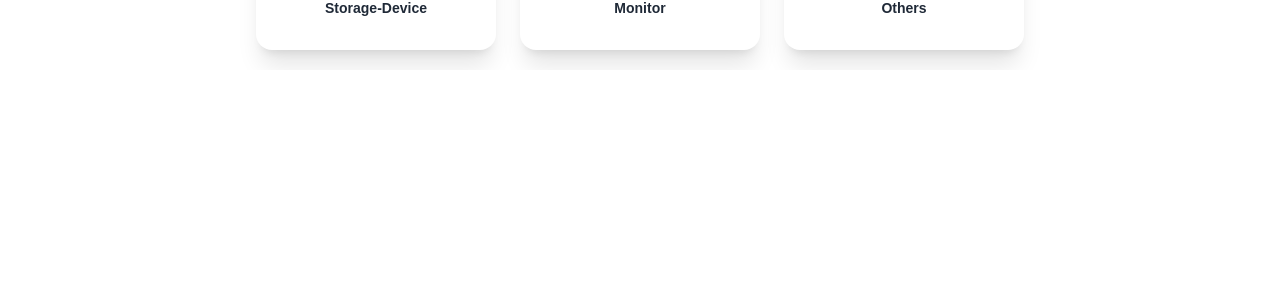
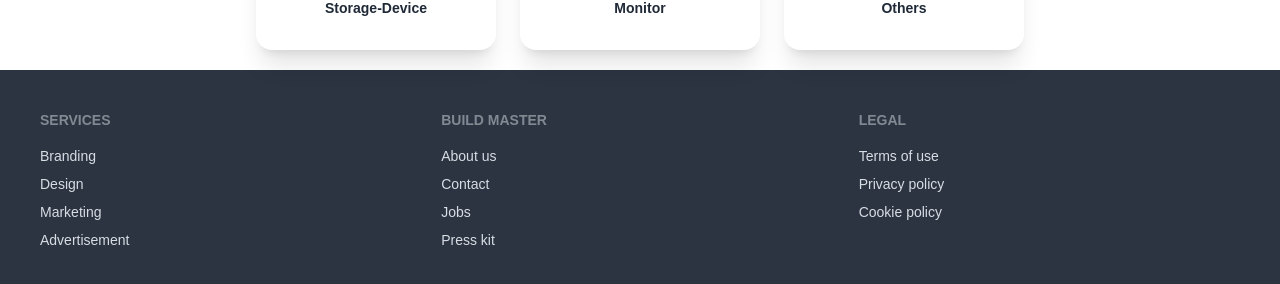
Before and after one commit to Marufhossain112/build-master, a Next.js app: page / in a window 1280 px wide. Shown: the part 1101-1385 px from the top of the page. Before the commit the page ends 1171 px from the top, so only its background shows below. Built offline with nearby package versions, Linux system fonts and the light colour scheme; data requests are answered from the project's data file.

Commit message:
[Done] footer added

```diff
--- a/src/Layouts/RootLayout.js
+++ b/src/Layouts/RootLayout.js
@@ -1,3 +1,4 @@
+import Footer from '@/components/Footer';
 import Navbar from '@/components/Navbar';
 import React from 'react';
 
@@ -6,6 +7,7 @@
         <>
             <Navbar></Navbar>
             {children}
+            <Footer></Footer>
         </>
     );
 }
--- /dev/null
+++ b/src/components/Footer.js
@@ -0,0 +1,28 @@
+import React from 'react';
+
+export default function Footer() {
+    return (
+        <footer className="footer p-10 bg-neutral text-neutral-content">
+            <div>
+                <span className="footer-title">Services</span>
+                <a className="link link-hover">Branding</a>
+                <a className="link link-hover">Design</a>
+                <a className="link link-hover">Marketing</a>
+                <a className="link link-hover">Advertisement</a>
+            </div>
+            <div>
+                <span className="footer-title">Build Master</span>
+                <a className="link link-hover">About us</a>
+                <a className="link link-hover">Contact</a>
+                <a className="link link-hover">Jobs</a>
+                <a className="link link-hover">Press kit</a>
+            </div>
+            <div>
+                <span className="footer-title">Legal</span>
+                <a className="link link-hover">Terms of use</a>
+                <a className="link link-hover">Privacy policy</a>
+                <a className="link link-hover">Cookie policy</a>
+            </div>
+        </footer>
+    );
+}
--- a/src/pages/index.js
+++ b/src/pages/index.js
@@ -7,8 +7,7 @@
 export default function Home({ featuredProducts, categories }) {
   // console.log("from categories", categories);
   return (
-    <div className='h-[100vh]'>
-
+    <div>
       {/* Featured Products */}
       <h1 className='text-center text-xl font-semibold my-5'>Featured Products</h1>
       <div className='flex flex-wrap gap-4 justify-center pb-5'>
```
